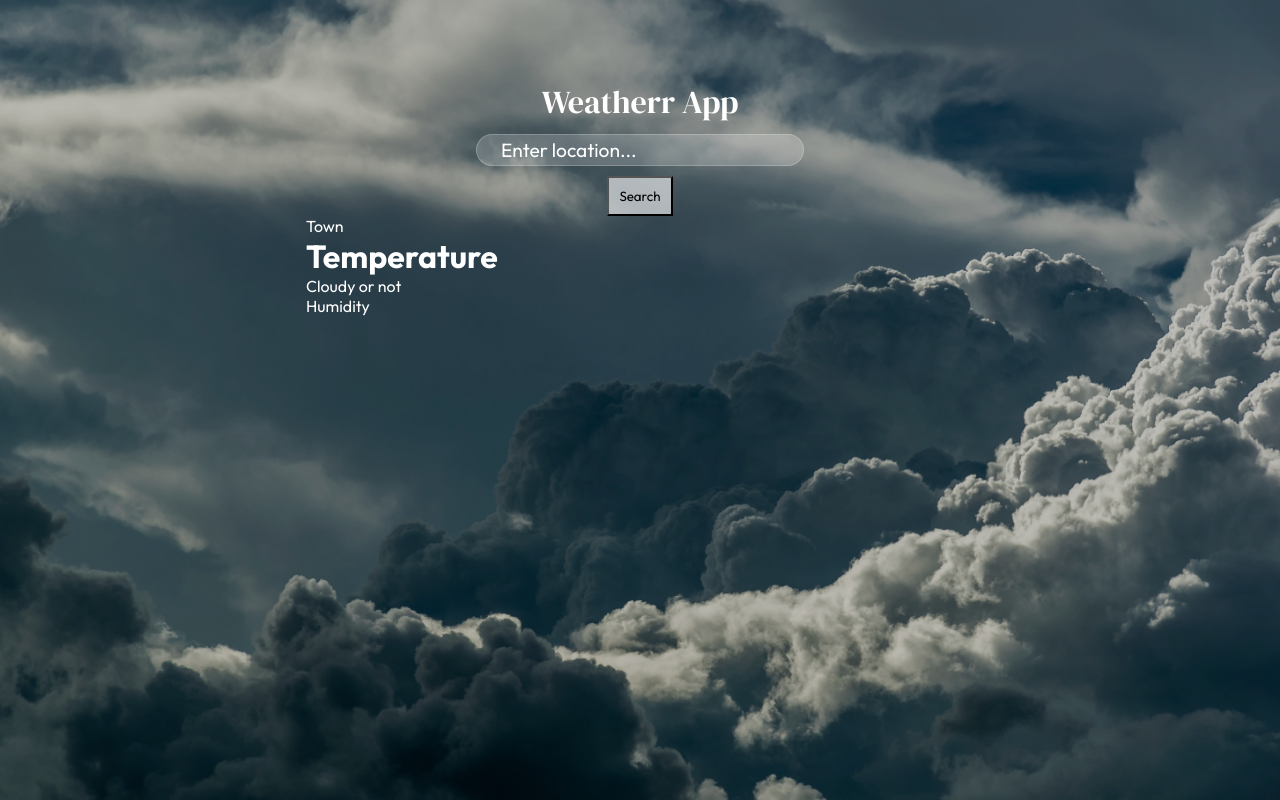
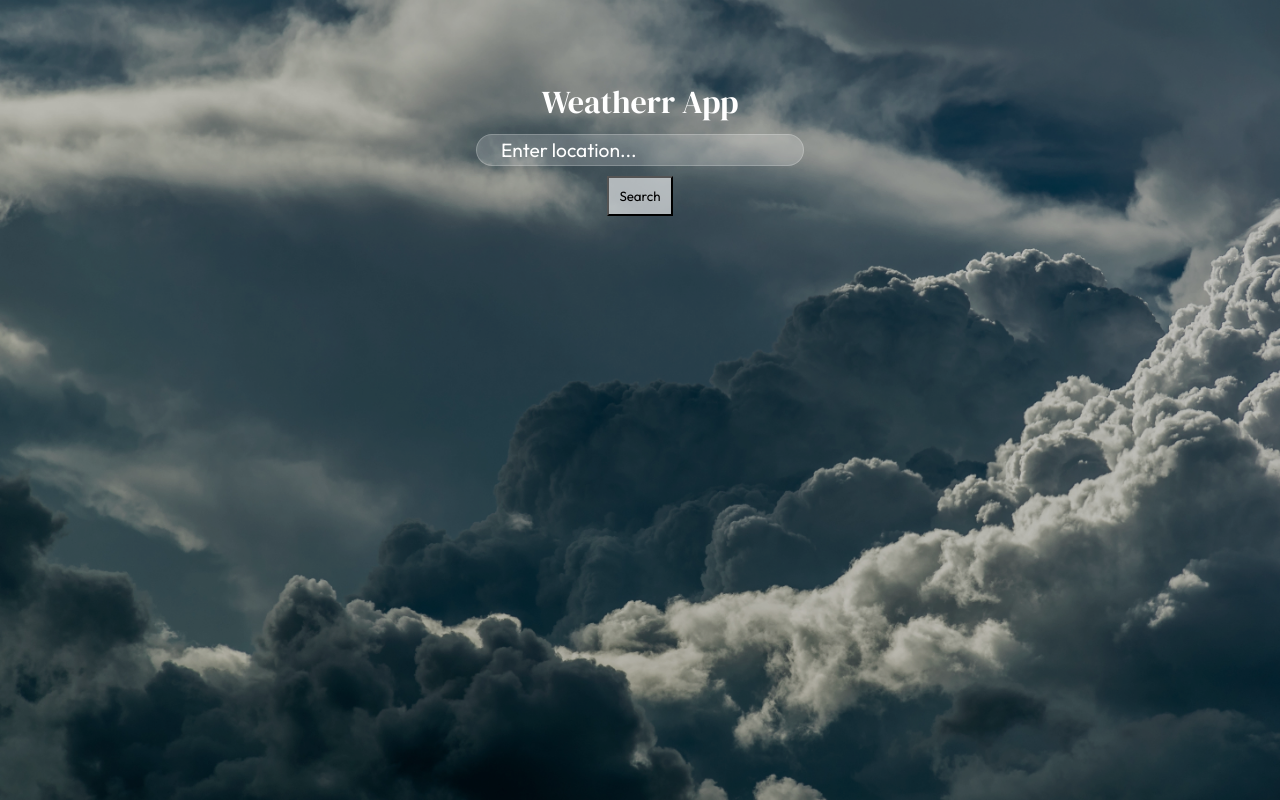
Before and after one commit to irriz-jayy/weatherr, a React (Create React App) app: page / in a window 1280 px wide. Built offline with nearby package versions, Linux system fonts and the light colour scheme.

Commit message:
shown weather

```diff
--- a/package.json
+++ b/package.json
@@ -6,6 +6,7 @@
     "@testing-library/jest-dom": "^5.16.5",
     "@testing-library/react": "^13.4.0",
     "@testing-library/user-event": "^13.5.0",
+    "axios": "^1.4.0",
     "react": "^18.2.0",
     "react-dom": "^18.2.0",
     "react-scripts": "5.0.1",
--- a/src/App.js
+++ b/src/App.js
@@ -1,9 +1,22 @@
 import "./App.css";
+import { useState } from "react";
+import axios from "axios";
 
 function App() {
+  const [weatherData, setWeatherData] = useState({});
+  const [location, setLocation] = useState("");
+
+  const url = `https://api.openweathermap.org/data/2.5/weather?q=${location}&units=metric&APPID=d9dd178a03a8b2221632a551dfd7b81b`;
+
   const handleSearch = (e) => {
     e.preventDefault();
     console.log("Seaaarch");
+    axios.get(url).then((response) => {
+      setWeatherData(response.data);
+      console.log(response.data);
+
+      setLocation(" ");
+    });
   };
   return (
     <div className="App">
@@ -13,6 +26,8 @@ function App() {
           <input
             type="text"
             className="search"
+            value={location}
+            onChange={(e) => setLocation(e.target.value)}
             placeholder="Enter location..."
           />
           <button className="button" onClick={handleSearch}>
@@ -20,10 +35,14 @@ function App() {
           </button>
         </div>
         <div className="details">
-          <p>Town</p>
-          <h1>Temperature</h1>
-          <p>Cloudy or not</p>
-          <p>Humidity</p>
+          <p>{weatherData.name}</p>
+          {weatherData.main ? (
+            <h1>{weatherData.main.temp.toFixed()} °C</h1>
+          ) : null}
+          {weatherData.weather ? <p>{weatherData.weather[0].main}</p> : null}
+          {weatherData.main ? (
+            <p>{weatherData.main.humidity}% humidity</p>
+          ) : null}
         </div>
       </div>
     </div>
```
Also changed, not shown: 1 other file (tests, documents, lock files or other folders).
